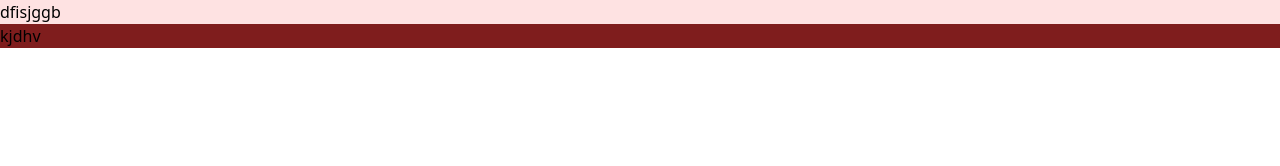
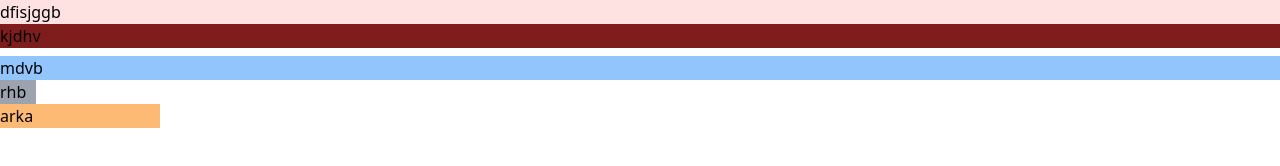
Before and after one commit to Arkapro1/webdev, a plain HTML site: page t1/index.html in a window 1280 px wide. Drawn offline with nearby package versions, Linux system fonts and the light colour scheme.

Commit message:
finally resloved

```diff
--- a/t1/index.html
+++ b/t1/index.html
@@ -7,8 +7,11 @@
     <title>t1 par</title>
     <script src="https://cdn.tailwindcss.com"></script>
 </head>
-<body>
+<body class="">
     <h1 class="bg-red-100">dfisjggb</h1>
     <p class="bg-red-900">kjdhv</p>
+    <p class="bg-blue-300 mt-2">mdvb</p>
+    <p class="bg-gray-400 w-9">rhb</p>
+    <h2 class="bg-orange-300 w-40 fo">arka </h2>
 </body>
 </html>
```
Also changed, not shown: tailwind.config.js (added, +8 -0 lines).
